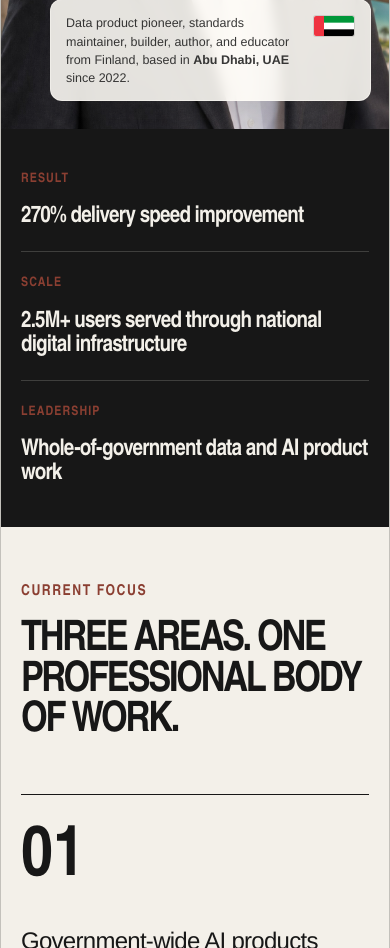
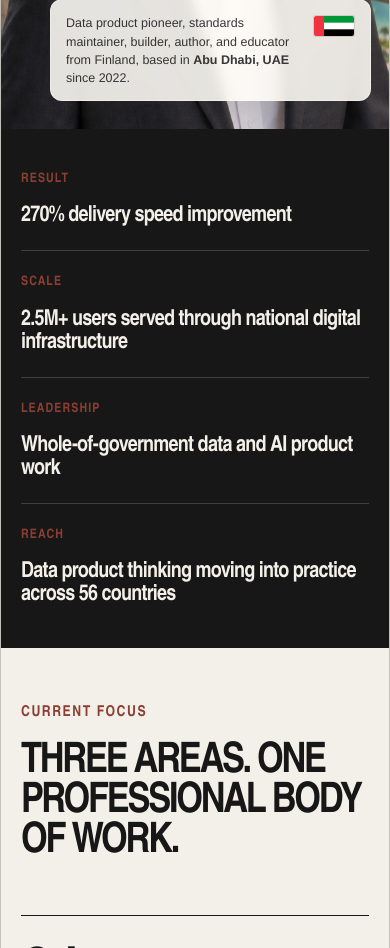
Before and after one commit to kyyberi/jarkko, a Next.js app: page / in a window 390 px wide. Shown: the part 1200-2148 px from the top of the page. Built offline with nearby package versions, Linux system fonts and the light colour scheme.

Commit message:
Add course reach to homepage proof band

```diff
--- a/app/globals.css
+++ b/app/globals.css
@@ -394,7 +394,7 @@ h1 {
 
 .credibility-band {
   display: grid;
-  grid-template-columns: repeat(3, minmax(0, 1fr));
+  grid-template-columns: repeat(4, minmax(0, 1fr));
   padding: 30px var(--pad);
   border-bottom: 1px solid var(--ink);
   background: var(--ink);
@@ -430,7 +430,7 @@ h1 {
   max-width: 420px;
   color: var(--paper);
   font-family: var(--display);
-  font-size: clamp(23px, 2.4vw, 34px);
+  font-size: clamp(22px, 2vw, 31px);
   font-weight: 900;
   line-height: 1.04;
   letter-spacing: -0.035em;
@@ -2050,6 +2050,19 @@ h1 {
     border-top: 1px solid var(--ink);
   }
 
+  .credibility-band {
+    grid-template-columns: repeat(2, minmax(0, 1fr));
+  }
+
+  .credibility-item:nth-child(odd) {
+    padding-left: 0;
+    border-left: 0;
+  }
+
+  .credibility-item:nth-child(n + 3) {
+    border-top: 1px solid rgba(243, 240, 233, 0.18);
+  }
+
   .article-archive-head {
     grid-template-columns: 1fr;
     align-items: start;
@@ -2172,6 +2185,10 @@ h1 {
   .credibility-item + .credibility-item {
     border-top: 1px solid rgba(243, 240, 233, 0.18);
     border-left: 0;
+  }
+
+  .credibility-item:nth-child(n + 3) {
+    border-top: 1px solid rgba(243, 240, 233, 0.18);
   }
 
   .section {
--- a/app/page.tsx
+++ b/app/page.tsx
@@ -83,6 +83,10 @@ export default function Home() {
           <div className="credibility-item">
             <span>Leadership</span>
             <strong>Whole-of-government data and AI product work</strong>
+          </div>
+          <div className="credibility-item">
+            <span>Reach</span>
+            <strong>Data product thinking moving into practice across 56 countries</strong>
           </div>
         </section>
 
```
Also changed, not shown: 1 other file (tests, documents, lock files or other folders).
